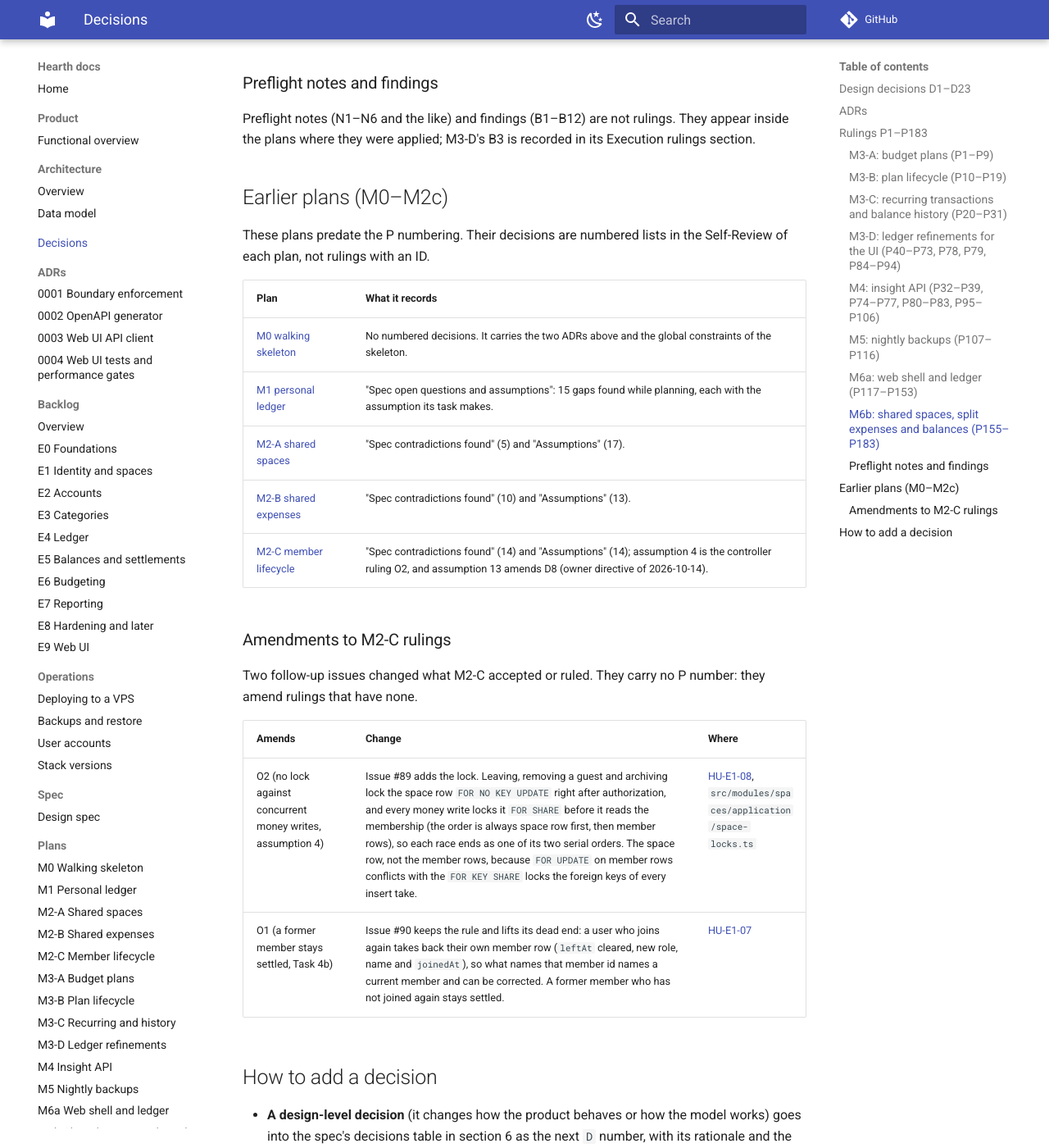
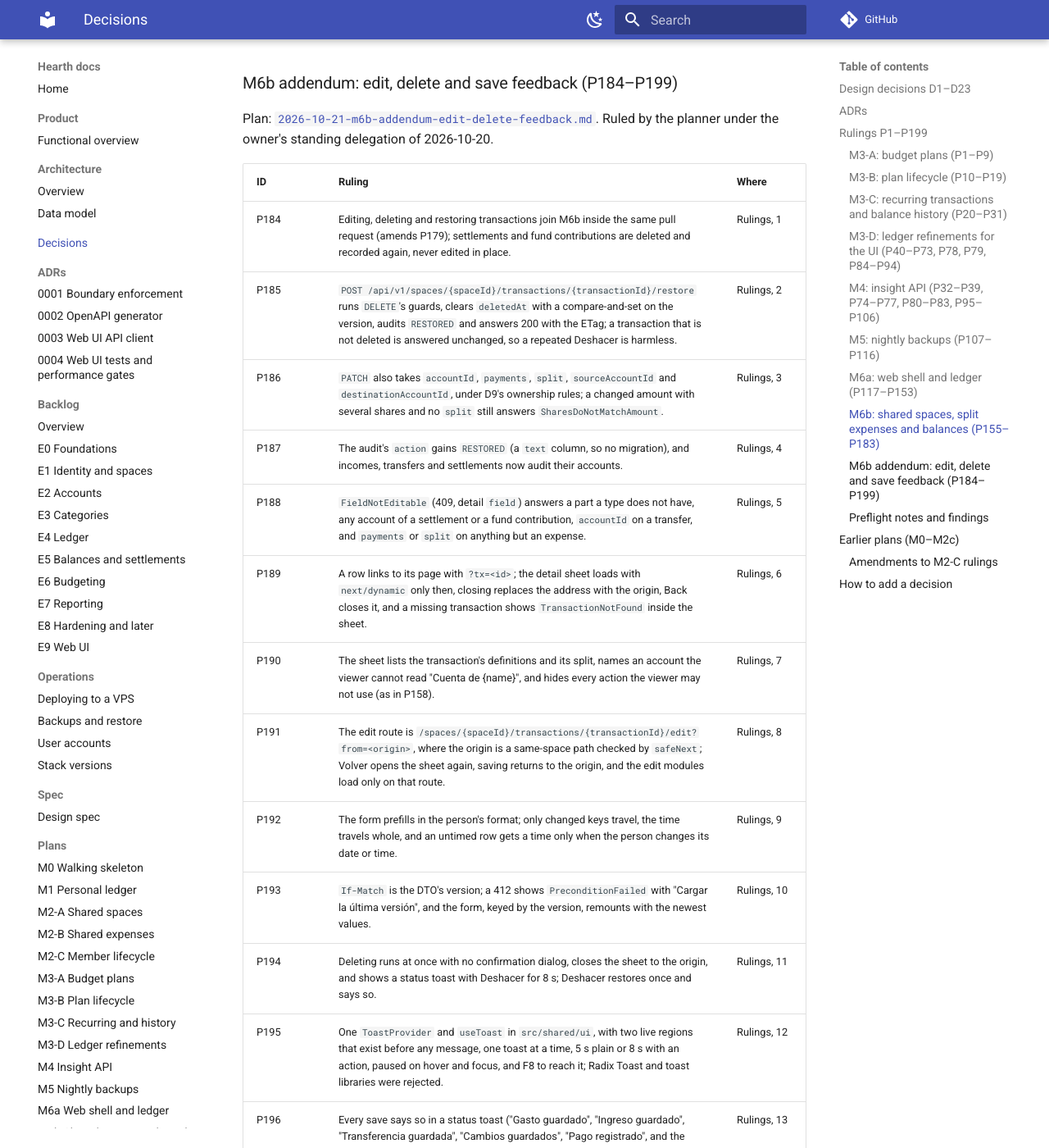
Before and after one commit to Facabore/Hearth, an MkDocs documentation site: the page built from docs/decisions/README.md, in a window 1280 px wide and 1400 px high, scrolled down 20961 px. Shown: the whole window at 82% size. Built offline with MkDocs 1.6.1 and Material for MkDocs 9.7.7, drawn with Linux system fonts in a browser that asks for light colours; comment, search, counter and statistics services are not loaded; some of the changed text lies outside the part shown.

Commit message:
docs: record the edit, delete and save-feedback addendum (Refs #71, Refs #139)
Indexes rulings P184-P199, adds the restore endpoint and the editable
parts to HU-E4-06, and marks the E9 follow-up done.

```diff
--- a/docs/decisions/README.md
+++ b/docs/decisions/README.md
@@ -4,7 +4,7 @@ Every decision Hearth has made, in one place. There are three kinds, and each li
 
 - **Design decisions (D1–D23)** are in the [design spec](../superpowers/specs/2026-10-11-hearth-design.md#6-key-decisions), section 6.
 - **ADRs** record a technology choice: [`docs/adr/`](#adrs).
-- **Rulings (P1–P183)** are execution rulings the controller made while a milestone plan was written or run. Each lives in its plan's Self-Review; this page indexes them.
+- **Rulings (P1–P199)** are execution rulings the controller made while a milestone plan was written or run. Each lives in its plan's Self-Review; this page indexes them.
 
 ## Design decisions D1–D23
 
@@ -45,11 +45,11 @@ Rationale and rejected alternatives are in [section 6 of the spec](../superpower
 | [0003](../adr/0003-web-ui-talks-to-the-api-through-a-generated-client.md) | The web UI talks to `/api/v1` only, through a client generated from the snapshot. | Accepted (2026-10-20) |
 | [0004](../adr/0004-web-ui-testing-and-performance-gates.md) | Test the web UI with Vitest, Playwright and axe, and gate it on Core Web Vitals. | Accepted (2026-10-20) |
 
-## Rulings P1–P183
+## Rulings P1–P199
 
 Rulings are numbered across milestones, not per plan, and not always in the order of the plans: M4's plan holds rulings that were made while M3-D was being planned. The tables are grouped by the plan that records them. In each, "Where" is the plan's Self-Review section and the item number in it. "Amended" marks a ruling the plan itself says was amended.
 
-The ranges are: M3-A P1–P9, M3-B P10–P19, M3-C P20–P31, M3-D P40–P73, P78, P79 and P84–P94, M4 P32–P39, P74–P77, P80–P83 and P95–P106, M5 P107–P116, M6a P117–P154, and M6b P155–P183; M6c starts at P200. M3-D's P89–P94 were kept outside the repository until the merge and are recorded in the section "Execution rulings (recorded after the merge)" at the end of its plan.
+The ranges are: M3-A P1–P9, M3-B P10–P19, M3-C P20–P31, M3-D P40–P73, P78, P79 and P84–P94, M4 P32–P39, P74–P77, P80–P83 and P95–P106, M5 P107–P116, M6a P117–P154, M6b P155–P183, and the M6b addendum P184–P199; M6c starts at P200. M3-D's P89–P94 were kept outside the repository until the merge and are recorded in the section "Execution rulings (recorded after the merge)" at the end of its plan.
 
 ### M3-A: budget plans (P1–P9)
 
@@ -314,6 +314,29 @@ Plan: [`2026-10-21-m6b-shared-spaces-split-balances.md`](../superpowers/plans/20
 | P126, P130, P137 | **UX batch 2.** A shared space's home and Accounts say "Cada persona paga desde sus cuentas personales; aquí solo viven los fondos del espacio." instead of asking for a first account, with the funds section or "Crear un fondo" for who may manage funds (the `manageFunds` control, pinned to `fund.manage`); the split row reads "Con Ana y Luis · mitad y mitad" or "Con 3 personas · por porcentaje"; the amount groups digits while typing (6000 shows `6.000` for COP, the caret stays put and the parsed value is unchanged); Cuentas with no accounts has an empty state and a labelled "Nueva cuenta" pill; every saved preference in Settings shows "Guardado" (`role=status`, 2 s) in a fixed-size slot, so Restablecer does not move; accepting an invitation or claim opens `/spaces/<id>?joined=1` with a one-time "Te uniste a «Nombre»" notice; Movimientos of a shared or direct space names the space under its title. | Task nav2 (part 2) |
 | P168, P169, P171 | **Fixes from the screenshot review.** The payer's name wraps instead of being cut off; a split row nobody has typed in yet is not an error (a neutral hint, with Listo disabled) and a field's error clears as the person edits it; the bottom bar and the page padding add `env(safe-area-inset-bottom)` so the last button is never under the bar; an empty "Recientes" says so; `icon.svg` and `apple-icon.png` are served without a session. | Task ux1 |
 
+### M6b addendum: edit, delete and save feedback (P184–P199)
+
+Plan: [`2026-10-21-m6b-addendum-edit-delete-feedback.md`](../superpowers/plans/2026-10-21-m6b-addendum-edit-delete-feedback.md). Ruled by the planner under the owner's standing delegation of 2026-10-20.
+
+| ID | Ruling | Where |
+|---|---|---|
+| P184 | Editing, deleting and restoring transactions join M6b inside the same pull request (amends P179); settlements and fund contributions are deleted and recorded again, never edited in place. | Rulings, 1 |
+| P185 | `POST /api/v1/spaces/{spaceId}/transactions/{transactionId}/restore` runs `DELETE`'s guards, clears `deletedAt` with a compare-and-set on the version, audits `RESTORED` and answers 200 with the ETag; a transaction that is not deleted is answered unchanged, so a repeated Deshacer is harmless. | Rulings, 2 |
+| P186 | `PATCH` also takes `accountId`, `payments`, `split`, `sourceAccountId` and `destinationAccountId`, under D9's ownership rules; a changed amount with several shares and no `split` still answers `SharesDoNotMatchAmount`. | Rulings, 3 |
+| P187 | The audit's `action` gains `RESTORED` (a `text` column, so no migration), and incomes, transfers and settlements now audit their accounts. | Rulings, 4 |
+| P188 | `FieldNotEditable` (409, detail `field`) answers a part a type does not have, any account of a settlement or a fund contribution, `accountId` on a transfer, and `payments` or `split` on anything but an expense. | Rulings, 5 |
+| P189 | A row links to its page with `?tx=<id>`; the detail sheet loads with `next/dynamic` only then, closing replaces the address with the origin, Back closes it, and a missing transaction shows `TransactionNotFound` inside the sheet. | Rulings, 6 |
+| P190 | The sheet lists the transaction's definitions and its split, names an account the viewer cannot read "Cuenta de {name}", and hides every action the viewer may not use (as in P158). | Rulings, 7 |
+| P191 | The edit route is `/spaces/{spaceId}/transactions/{transactionId}/edit?from=<origin>`, where the origin is a same-space path checked by `safeNext`; Volver opens the sheet again, saving returns to the origin, and the edit modules load only on that route. | Rulings, 8 |
+| P192 | The form prefills in the person's format; only changed keys travel, the time travels whole, and an untimed row gets a time only when the person changes its date or time. | Rulings, 9 |
+| P193 | `If-Match` is the DTO's version; a 412 shows `PreconditionFailed` with "Cargar la última versión", and the form, keyed by the version, remounts with the newest values. | Rulings, 10 |
+| P194 | Deleting runs at once with no confirmation dialog, closes the sheet to the origin, and shows a status toast with Deshacer for 8 s; Deshacer restores once and says so. | Rulings, 11 |
+| P195 | One `ToastProvider` and `useToast` in `src/shared/ui`, with two live regions that exist before any message, one toast at a time, 5 s plain or 8 s with an action, paused on hover and focus, and F8 to reach it; Radix Toast and toast libraries were rejected. | Rulings, 12 |
+| P196 | Every save says so in a status toast ("Gasto guardado", "Ingreso guardado", "Transferencia guardada", "Cambios guardados", "Pago registrado", and the deleted and restored messages), except when the saved-with-warning notice speaks or an edit changed nothing. | Rulings, 13 |
+| P197 | Recurrence-generated transactions get no special rule: an edit changes that transaction only, a deletion leaves its occurrence `RECORDED`, and a restore brings the same row back. | Rulings, 14 |
+| P198 | The open sheet and the edit route get their own script budgets, set from measurements under the plan's caps; the record route's budget does not move, and the toast card loads lazily to keep it. | Rulings, 15 |
+| P199 | Five `@e2e` scenarios cover edit, delete with undo, a version conflict, save feedback and a shared expense's corrected amount; the sheet, the edit route and the toast join the layout spec, and `a11y-edit.spec.ts` scans them in both themes. | Rulings, 16 |
+
 ### Preflight notes and findings
 
 Preflight notes (N1–N6 and the like) and findings (B1–B12) are not rulings. They appear inside the plans where they were applied; M3-D's B3 is recorded in its Execution rulings section.
```
Also changed, not shown: docs/backlog/E4-ledger.md (+2 -0 lines), docs/backlog/E9-web-ui.md (+1 -1 lines).
